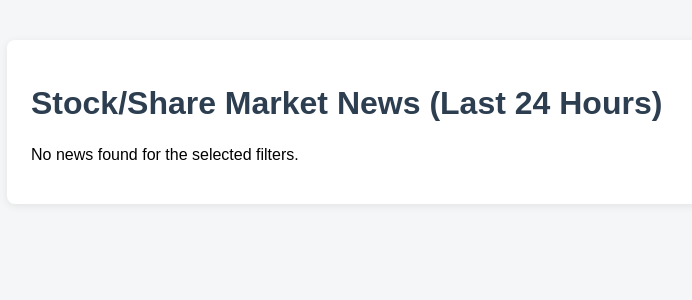
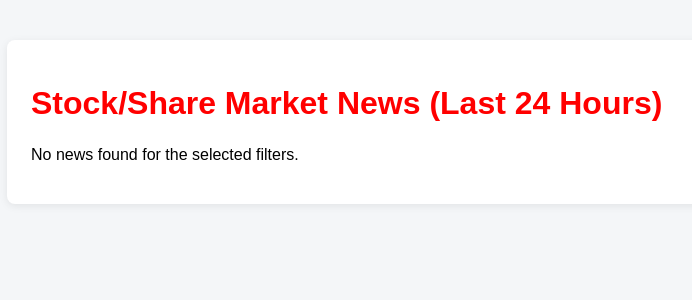
Before and after one commit to nagesh7588/Stock-News, a Flask app: page / in a window 1280 px wide. Shown: the top 300 px of the page, without its empty margins (209-901 px from the left). Run offline with Flask 3, Linux system fonts and the light colour scheme; data that the repository does not hold is empty.

Commit message:
change h1  color to red

```diff
--- a/static/styles.css
+++ b/static/styles.css
@@ -13,7 +13,7 @@ body {
     box-shadow: 0 2px 8px rgba(0,0,0,0.08);
 }
 h1 {
-    color: #2c3e50;
+    color: red;
     margin-bottom: 24px;
 }
 .news-list {
```
